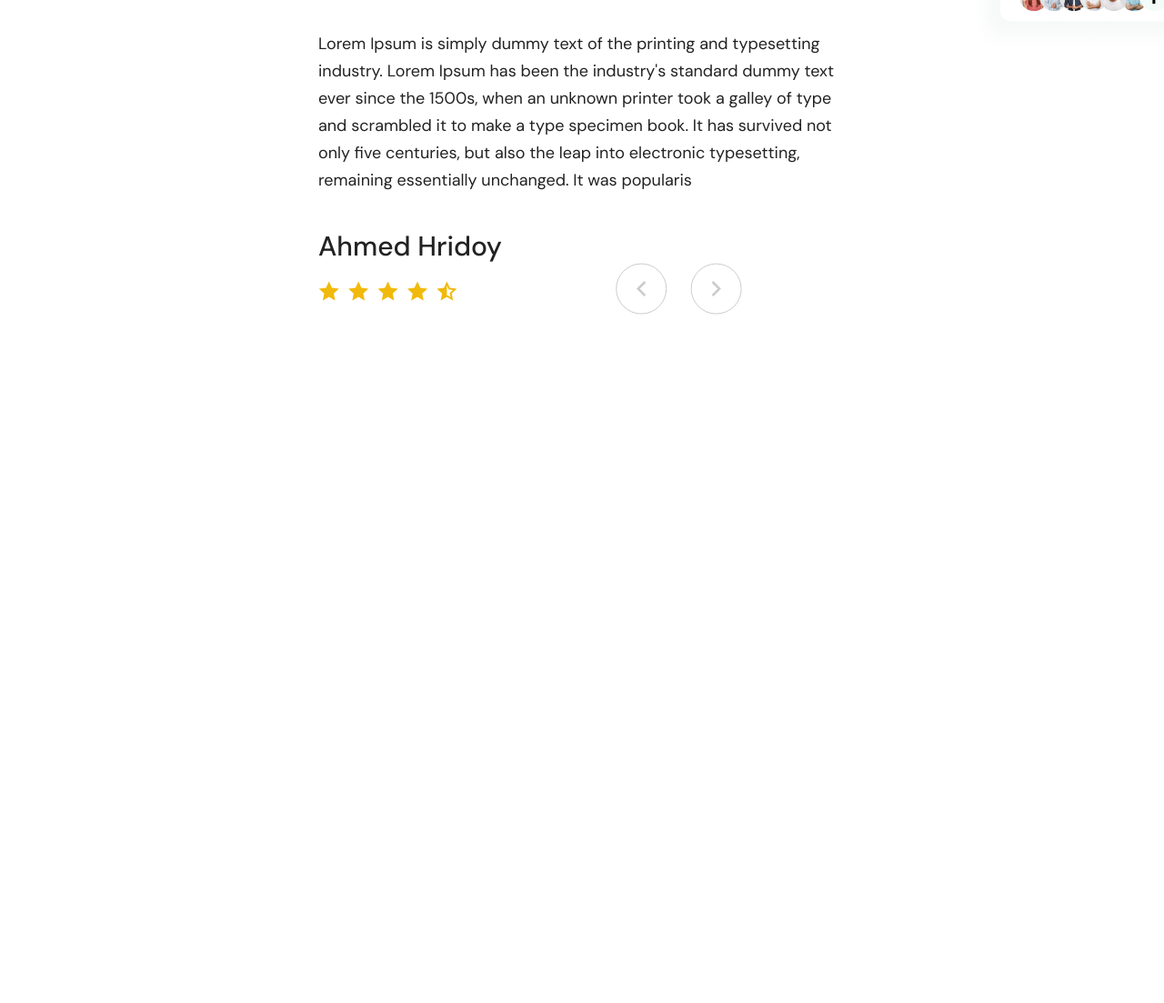
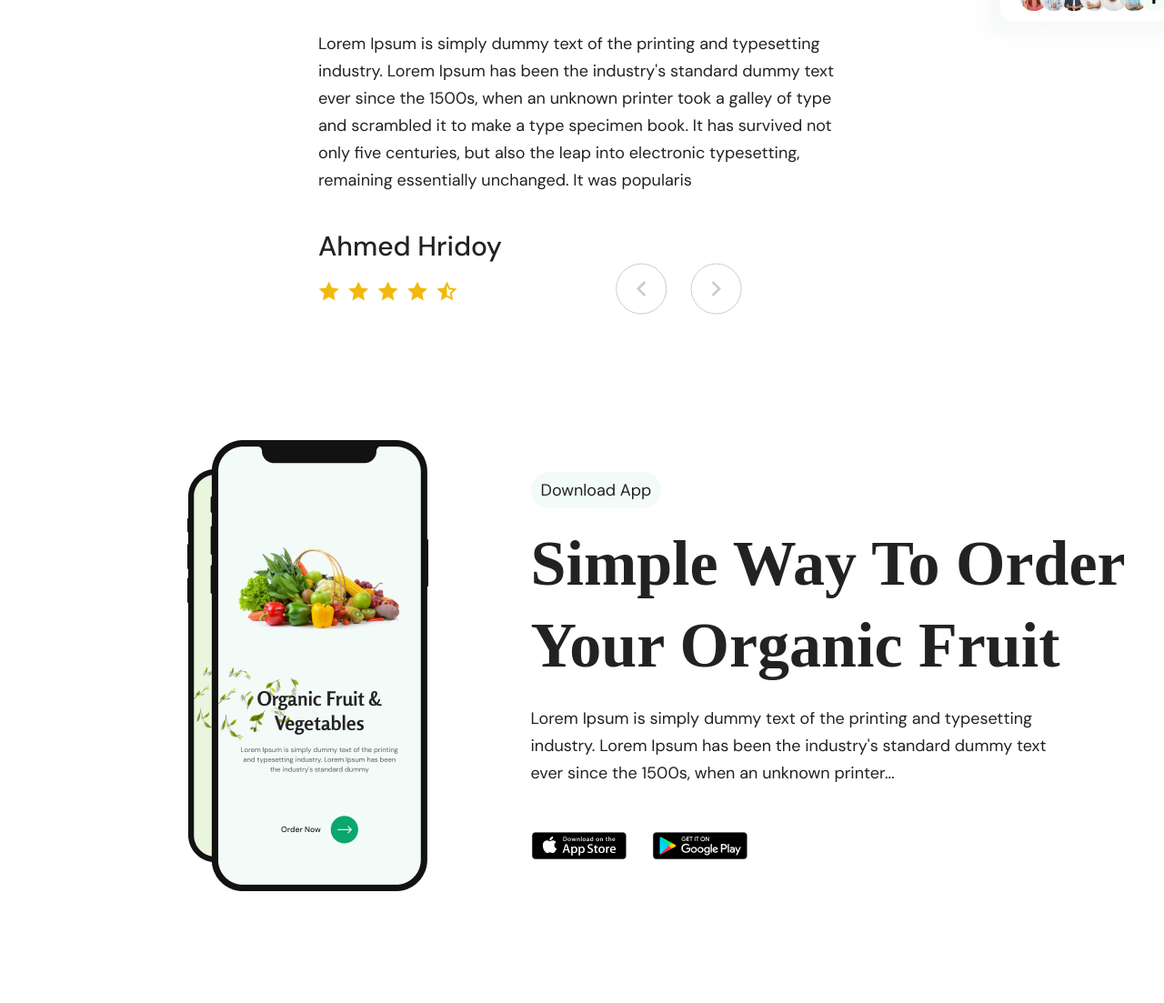
Before and after one commit to Karter256/Food, a plain HTML site: page index.html in a window 1280 px wide. Shown: the part 3304-4407 px from the top of the page at 91% size. Before the commit the page ends 3656 px from the top, so only its background shows below. Drawn offline with nearby package versions, Linux system fonts and the light colour scheme; a web font is replaced by a local one.

Commit message:
Formed "download" section

```diff
--- a/css/styles.css
+++ b/css/styles.css
@@ -372,3 +372,60 @@ body{
     bottom: -16px;
     left: -30px;
 }
+
+/* ____________________________________________Download_______________________________________ */
+
+.download {
+    margin-top: 129px;
+    margin-left: 129px;
+}
+
+.download__inner {
+    display: flex;
+    flex-direction: row;
+}
+.download__item {
+    margin-bottom: 110px;
+}
+.download__item + .download__item {
+    margin-left: 112px;
+}
+
+.download__item-text {
+    margin-top: 57px;
+    margin-bottom: 114px;
+    max-width: 662px;
+
+}
+
+.download_img {
+    margin-top: 22px;
+    margin-left: 40px;
+}
+.download__app {
+    font-size: 18px;
+    line-height: 18px;
+    padding: 11px;
+    background-color: var(--secondary-background-color);
+    display: inline-block;
+    border-radius: 50px;
+    margin-bottom: 16px;
+}
+.download__heading {
+    font-family: 'Rosario';
+    font-weight: 700;
+    font-size: 70px;
+    line-height: 90px;
+    margin-bottom: 20px;
+}
+.download__text {
+    max-width: 574px;
+    margin-bottom: 50px;
+}
+.download__shops {
+}
+.download__appstore {
+    margin-right: 24px;
+}
+.download__googleplay {
+}
--- a/index.html
+++ b/index.html
@@ -274,6 +274,24 @@
           </div>
         </div>
       </section>
+      <section class="download">
+        <div class="container">
+          <div class="download__inner">
+            <div class="download__item download__item-phone">
+              <img class="download_img" src="images/download.jpg" alt="">
+            </div>
+            <div class="download__item download__item-text">
+              <p class="download__app">Download App</p>
+              <h2 class="download__heading">Simple Way To Order Your Organic Fruit </h2>
+              <p class="download__text">Lorem Ipsum is simply dummy text of the printing and typesetting industry. Lorem Ipsum has been the industry's standard dummy text ever since the 1500s, when an unknown printer...</p>
+              <div class="download__shops">
+                <img class="download__appstore" src="images/appstore.jpg" alt="">
+                <img class="download__googleplay" src="images/googleplay.jpg" alt="">
+              </div>
+            </div>
+          </div>
+        </div>
+      </section>
     </main>
   </body>
   <script src="https://ajax.googleapis.com/ajax/libs/jquery/3.6.0/jquery.min.js"></script>
```
Also changed, not shown: images/GooglePlay.jpg (added), images/appstore.jpg (added), images/download.jpg (added).
